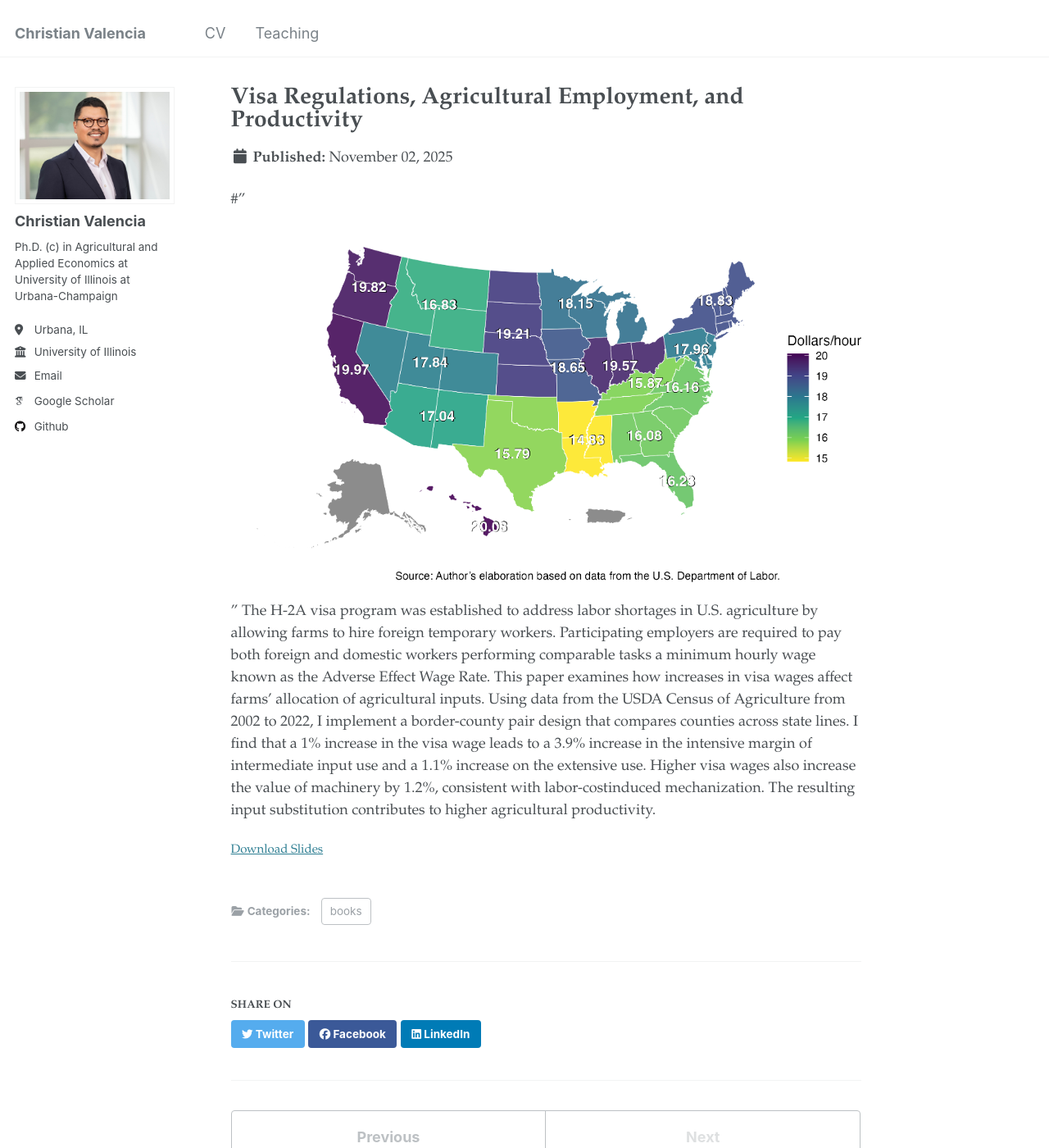
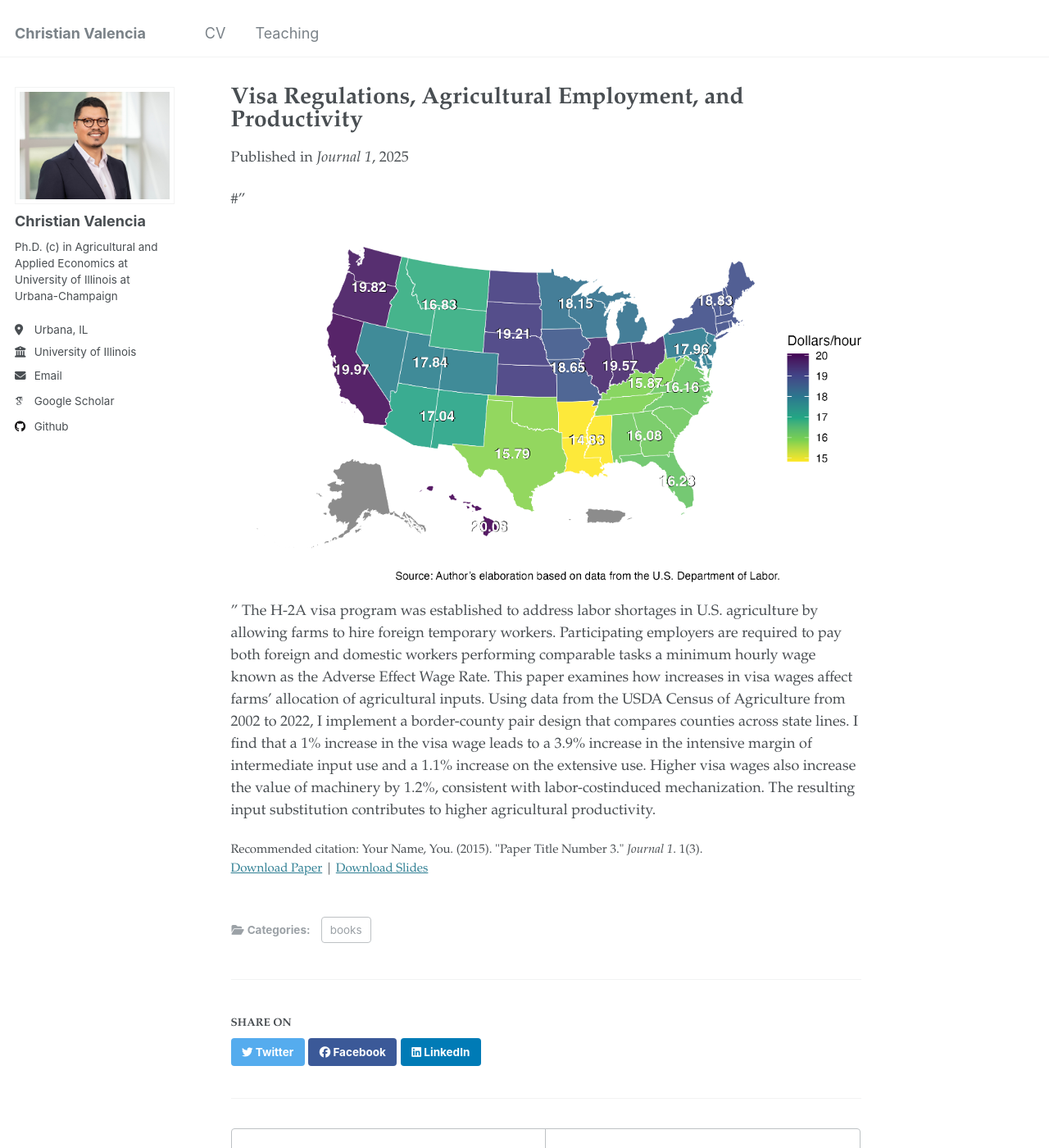
Before and after one commit to valenciac/valenciac.github.io, a Jekyll site: the page built from _publications/2015-10-01-paper-title-number-3.md, in a window 1280 px wide and 1400 px high. Shown: the whole window at 82% size. Built offline with Jekyll 4.4.1, drawn with Linux system fonts in a browser that asks for light colours; some web fonts are replaced; some of the changed lines change nothing that is shown.

Commit message:
Update 2015-10-01-paper-title-number-3.md

```diff
--- a/_publications/2015-10-01-paper-title-number-3.md
+++ b/_publications/2015-10-01-paper-title-number-3.md
@@ -5,10 +5,10 @@ category: books
 permalink: /publication/2015-10-01-paper-title-number-3
 excerpt: '[Image 1](/images/AEWR2025.png)'
 date: 2025-11-02
-#venue: 'Journal 1'
+venue: 'Journal 1'
 slidesurl: 'http://academicpages.github.io/files/slides3.pdf'
 paperurl: 'http://academicpages.github.io/files/paper3.pdf'
-#citation: 'Your Name, You. (2015). &quot;Paper Title Number 3.&quot; <i>Journal 1</i>. 1(3).'
+citation: 'Your Name, You. (2015). &quot;Paper Title Number 3.&quot; <i>Journal 1</i>. 1(3).'
 ---
 #"<br/><img src='/images/AEWR2025.png'>"
 The H-2A visa program was established to address labor shortages in U.S. agriculture by allowing farms to hire foreign temporary workers. Participating employers are required to pay both foreign and domestic workers performing comparable tasks a minimum hourly wage known as the Adverse Effect Wage Rate. This paper examines how increases in visa wages affect farms’ allocation of agricultural inputs. Using data from the USDA Census of Agriculture from 2002 to 2022, I implement a border-county pair design that compares counties across state lines. I find that a 1% increase in the visa wage leads to a 3.9% increase in the intensive margin of intermediate input use and a 1.1% increase on the extensive use. Higher visa wages also increase the value of machinery by 1.2%, consistent with labor-costinduced mechanization. The resulting input substitution contributes to higher agricultural productivity.
```
